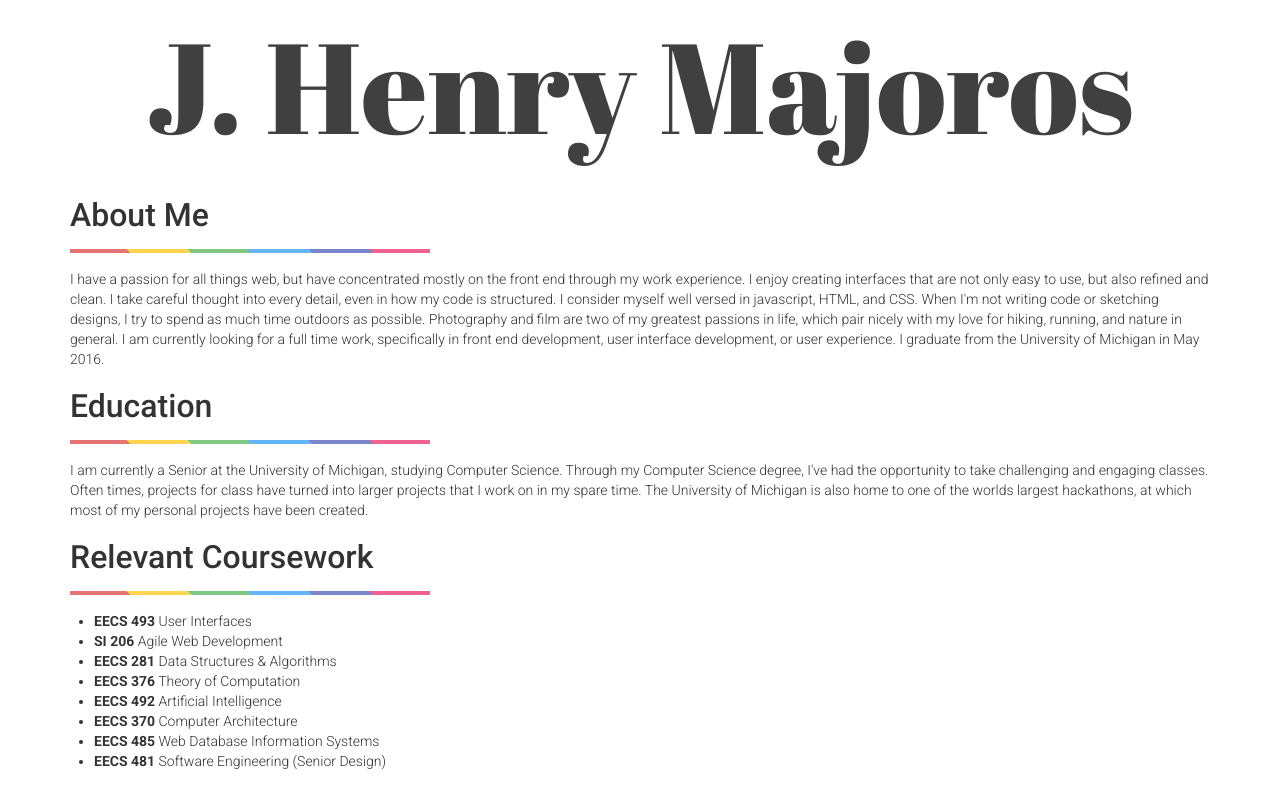
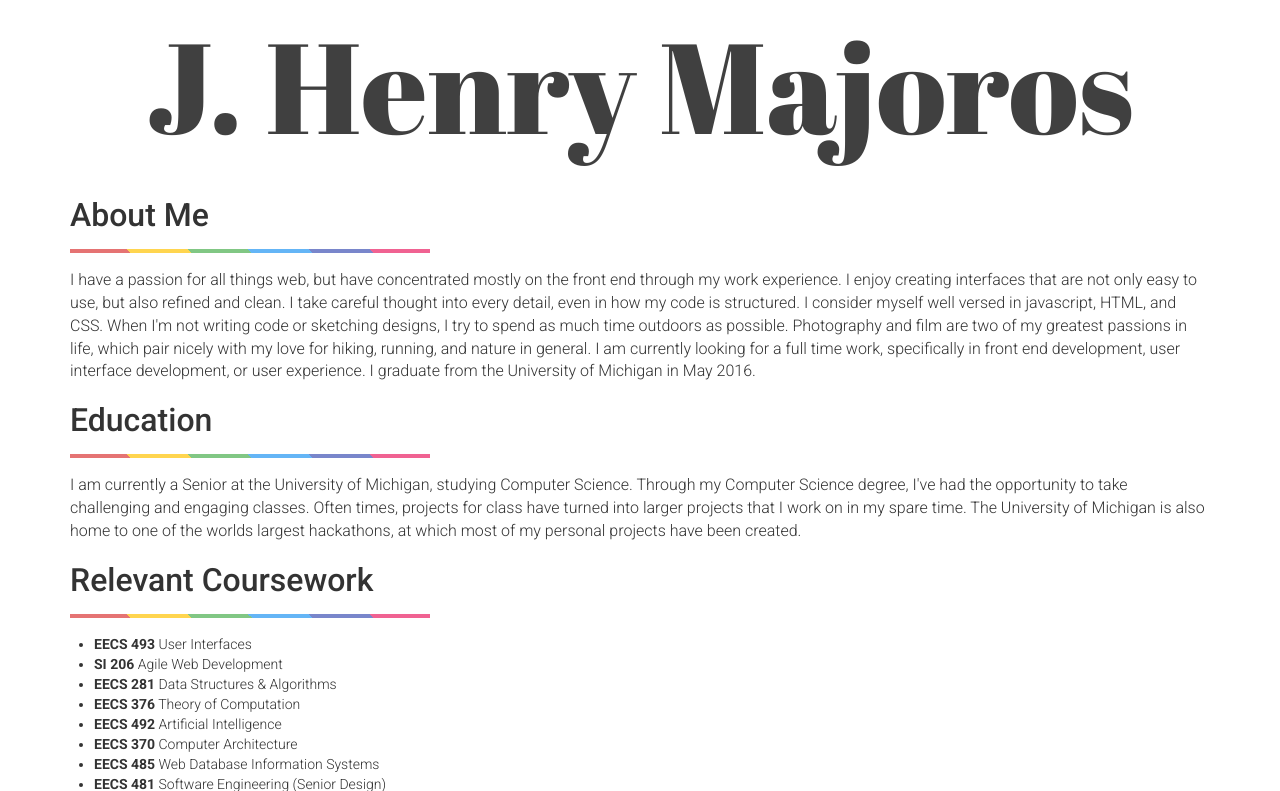
Before and after one commit to hmajoros/web, a Flask app: page /about in a window 1280 px wide. Shown: the part 81-872 px from the top of the page. Before the commit the page ends 850 px from the top, so only its background shows below. Run offline with Flask 2, Linux system fonts and the light colour scheme; some libraries are stand-ins or nearby versions.

Commit message:
fixed padding on projects page, cleaned up js, changed font size on about page

```diff
--- a/web/static/css/about.scss
+++ b/web/static/css/about.scss
@@ -9,4 +9,8 @@ section.page-about {
     }
   }
 
+  p {
+    font-size: 16px;
+  }
+
 }
--- a/web/static/css/main.css
+++ b/web/static/css/main.css
@@ -361,6 +361,8 @@ section.page-about ul.course-list {
   section.page-about ul.course-list li > span {
     font-weight: 600;
     font-color: rgba(0, 0, 0, 0.54); }
+section.page-about p {
+  font-size: 16px; }
 
 section.page-photos .row-photos {
   margin: 16px 0;
--- a/web/templates/projects.html
+++ b/web/templates/projects.html
@@ -33,7 +33,4 @@
   </div>
 </section>
 
-<!-- TODO: this is a cheap temp fix. add some padding at the bottom -->
-<div style="height: 100px"></div>
-
 {% endblock %}
```
Also changed, not shown: 1 other file.
